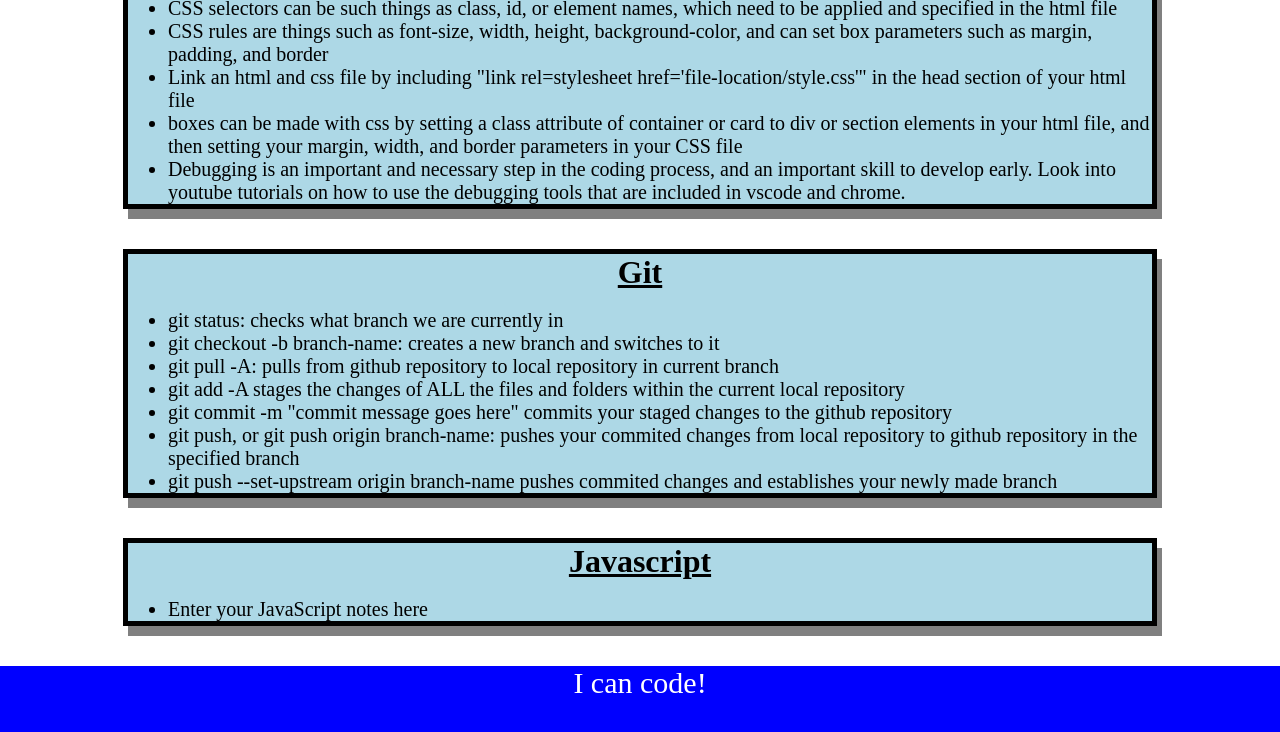
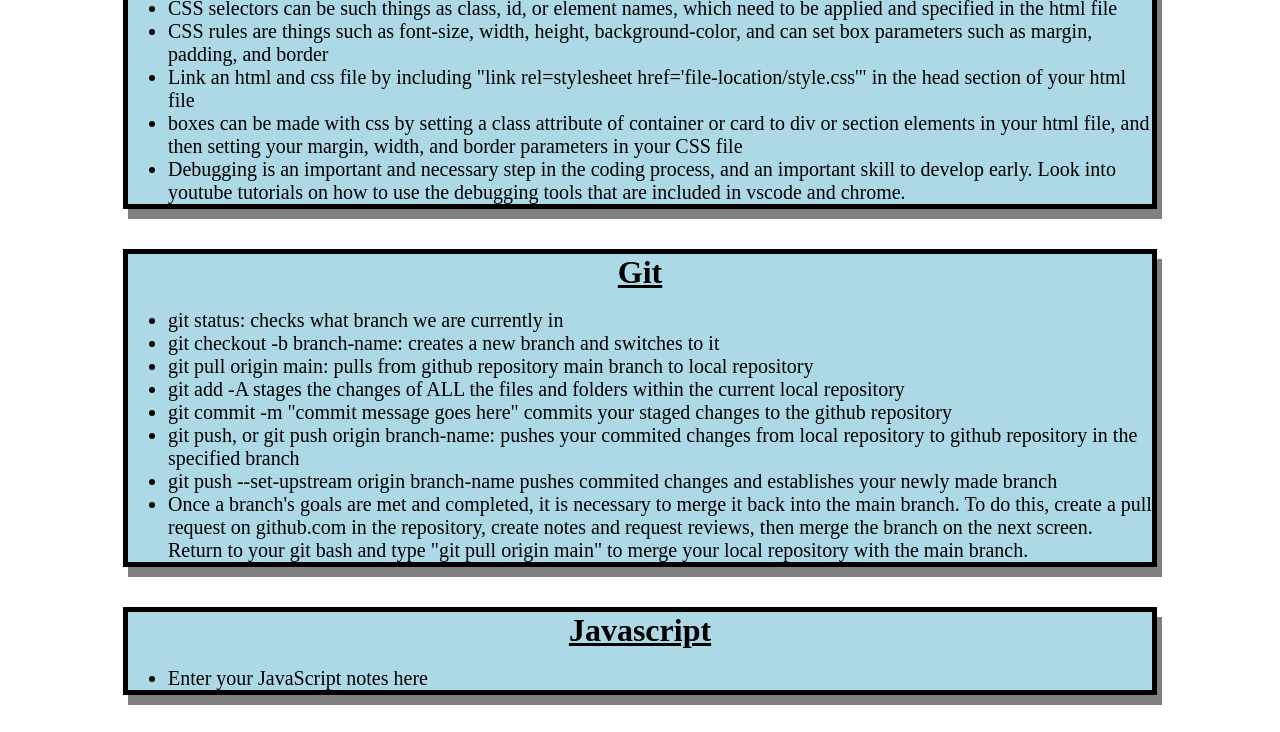
Before and after one commit to newprice247/prework-study-guide, a plain HTML site: page prework-study-guide/index.html in a window 1280 px wide. Shown: the part 535-1267 px from the top of the page. Drawn offline with Linux system fonts and the light colour scheme.

Commit message:
add notes to git section

```diff
--- a/prework-study-guide/index.html
+++ b/prework-study-guide/index.html
@@ -52,11 +52,12 @@
         <ul>
           <li>git status: checks what branch we are currently in</li>
           <li>git checkout -b branch-name: creates a new branch and switches to it</li>
-          <li>git pull -A: pulls from github repository to local repository in current branch</li>
+          <li>git pull origin main: pulls from github repository main branch to local repository</li>
           <li>git add -A stages the changes of ALL the files and folders within the current local repository</li>
           <li>git commit -m "commit message goes here" commits your staged changes to the github repository</li>
           <li>git push, or git push origin branch-name: pushes your commited changes from local repository to github repository in the specified branch</li>
           <li>git push --set-upstream origin branch-name pushes commited changes and establishes your newly made branch</li>
+          <li>Once a branch's goals are met and completed, it is necessary to merge it back into the main branch. To do this, create a pull request on github.com in the repository, create notes and request reviews, then merge the branch on the next screen. Return to your git bash and type "git pull origin main" to merge your local repository with the main branch.</li>
 
         </ul>
       </section>
```
